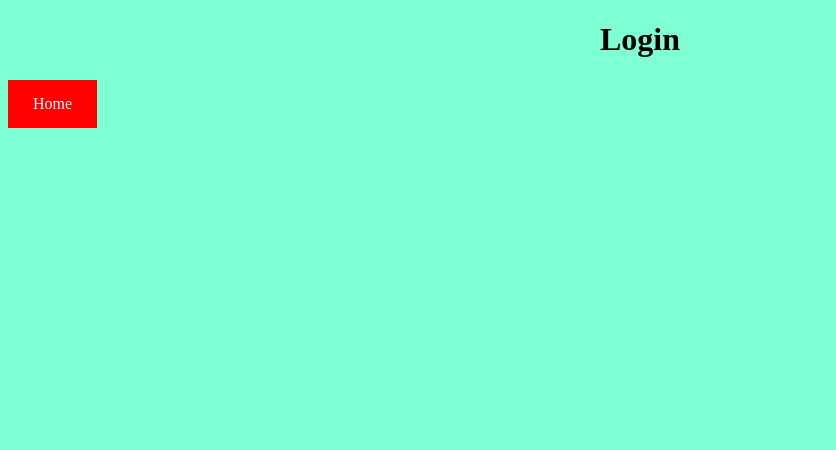
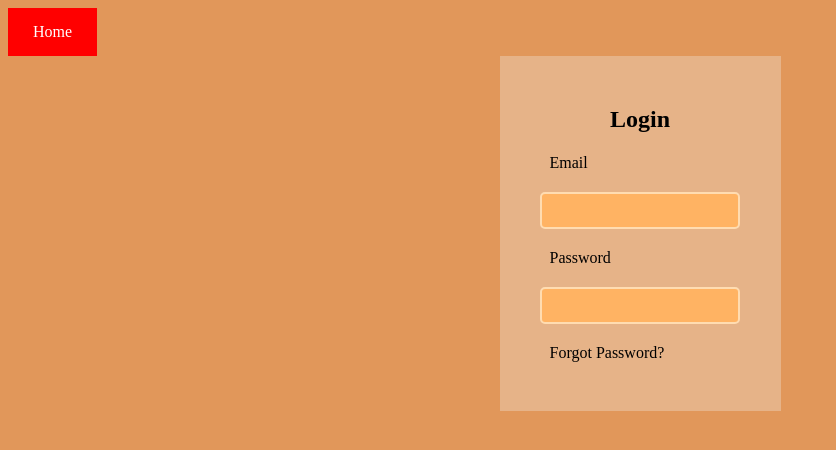
Before and after one commit to nuengone77/WebShop, a plain HTML site: page admin.html in a window 1280 px wide. Shown: the whole page, without its empty margins (0-836 px from the left). Drawn offline with Linux system fonts and the light colour scheme.

Commit message:
update page admin

```diff
--- a/admin.html
+++ b/admin.html
@@ -5,18 +5,62 @@
     <meta name="viewport" content="width=device-width, initial-scale=1.0">
     <title>Admin</title>
     <style>
-        h1 {text-align: center;}
-        body {background-color: aquamarine;}
-        a{color: white;
+        body {
+            background-color: rgb(225, 151, 90);
+        }
+        #home {
+            color: white;
         background-color: red;
         padding: 15px 25px;
         text-align: center;
         display: inline-block;
-        text-decoration: none;}
+        text-decoration: none;
+        }
+
+        .container {
+            display: flex;
+            justify-content: center;
+        }
+
+        .box-login {
+            background-color: rgb(230, 179, 136);
+            align-items: center;
+            padding: 30px 50px;
+            display: flex;
+            flex-direction: column;
+            gap: 1px;
+
+        }
+        label {
+            align-self: flex-start;
+        }
+        input {
+            background-color: rgb(255, 179, 99);
+            border: 2px solid rgb(255, 220, 177);
+            border-radius: 5px;
+            padding: 5%;
+            outline: none;
+        }
+        #Forgot {
+            align-self: flex-start;
+            color: #000;
+            text-decoration: none;
+        }
     </style>
 </head>
 <body>
-    <h1>Login</h1>
-    <a href="index.html">Home</a>
+    <a id="home" href="index.html">Home</a>
+    <div class="container">
+        <div class="box-login">
+        <h2 id="head">Login</h2>
+        <label for="email">Email</label><br>
+        <input type="email"><br>
+        <label for="password">Password</label><br>
+        <input type="password"><br>
+        <a id="Forgot" href="#">Forgot Password?</a><br>
+
+    </div>
+    </div>
+
 </body>
 </html>
```
